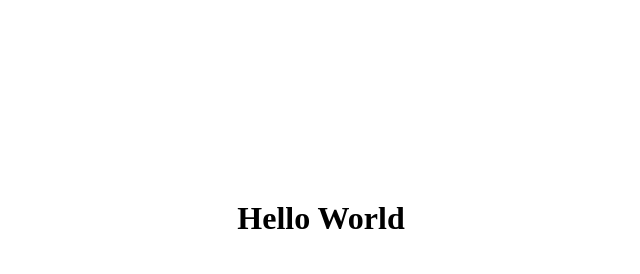
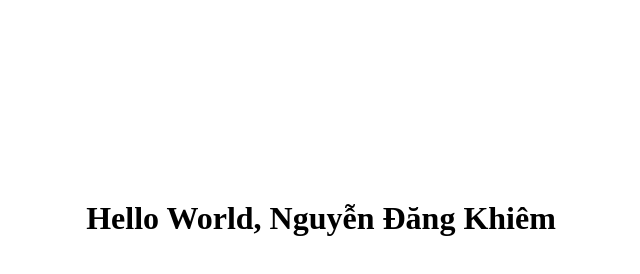
Before and after one commit to khiemnd5/demo_delete_file_in_git, a plain HTML site: page index.html in a window 1280 px wide. Shown: the whole page, without its empty margins (319-959 px from the left). Drawn offline with Linux system fonts and the light colour scheme.

Commit message:
master: edit Hello World to Hello World, Nguyễn Đăng Khiêm

```diff
--- a/index.html
+++ b/index.html
@@ -3,6 +3,6 @@
     <title>Demo delete file in git</title>
 </head>
 <body>
-    <h1 style="text-align: center; margin-top: 200px">Hello World</h1>
+    <h1 style="text-align: center; margin-top: 200px">Hello World, Nguyễn Đăng Khiêm</h1>
 </body>
 </html>
```
